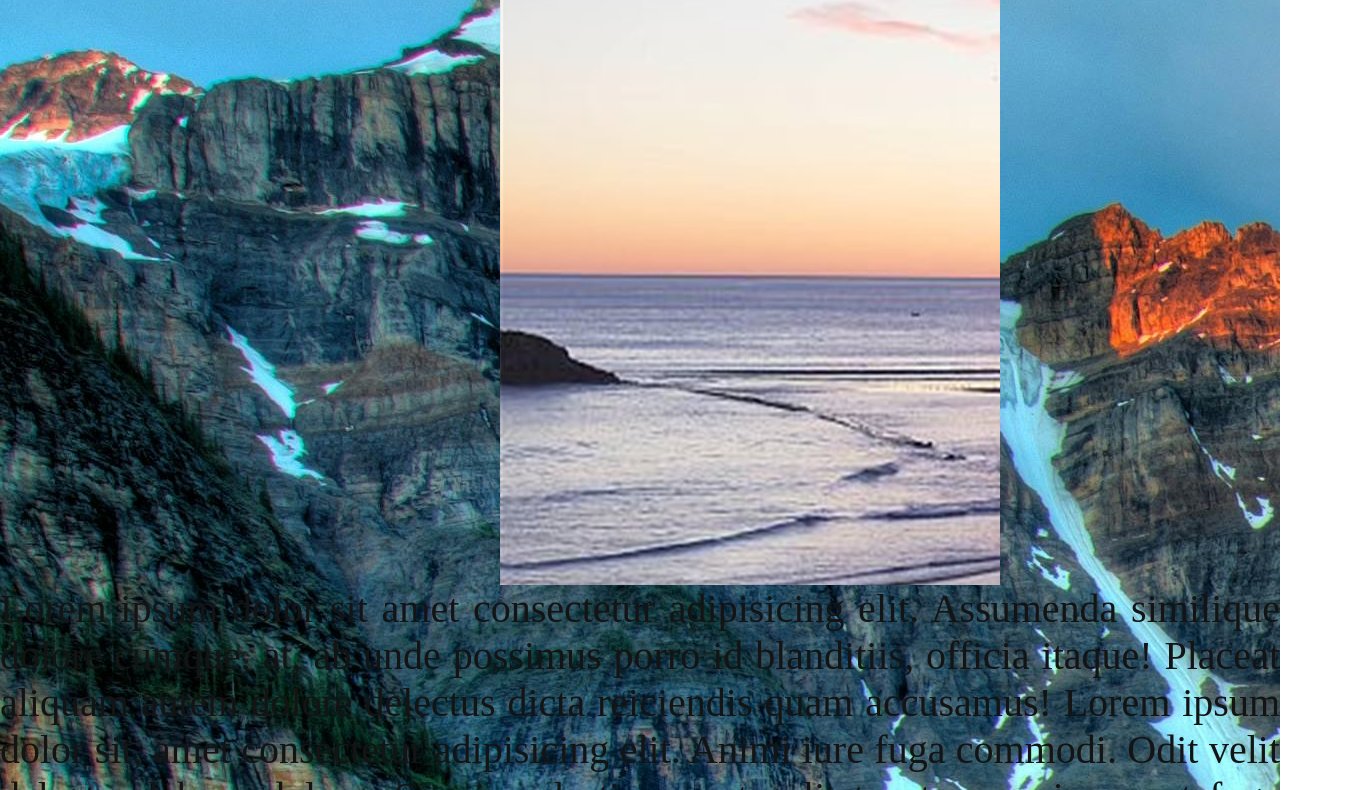
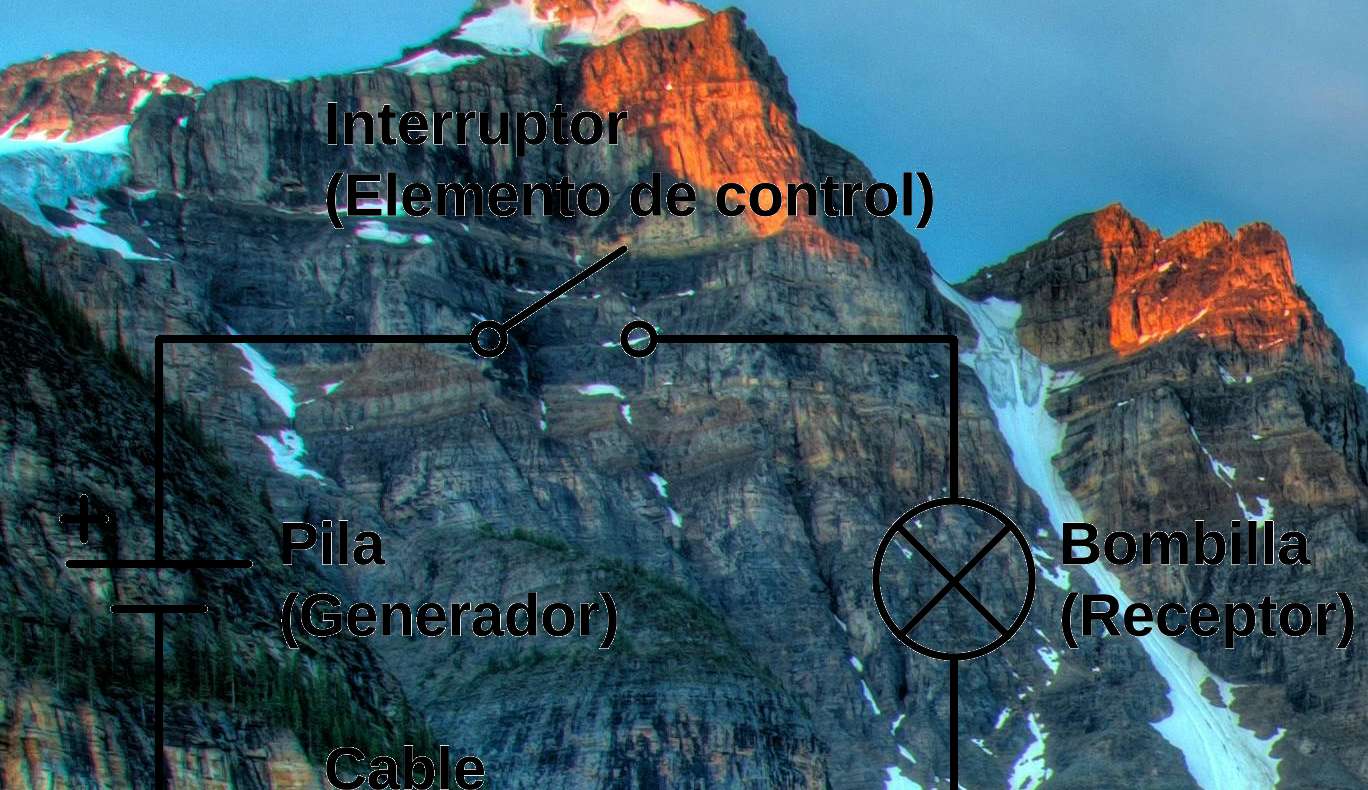
Before and after one commit to El-Teso-del-Tesismo/Real-mapa, a plain HTML site: page Tecnología.html in a window 1280 px wide. Shown: the part 170-960 px from the top of the page, 1368 px wide, since content can reach past the window. Drawn offline with Linux system fonts and the light colour scheme.

Commit message:
Add files via upload

```diff
--- a/estilos.css
+++ b/estilos.css
@@ -22,9 +22,9 @@ body{
 }
 
 .img1{
-    height: 600px;
-    width: 1000px;
-    background-image: url("fondo\ 3.jpg");
-    background-repeat: no-repeat;
-    background-position: 500px;
+    height: 922px;
+    width: 1368px;
+    background-image: url("fondo\ 6.png");
+    background-repeat: no-repeat ;
+    display: flex;
 }
--- a/temas.css
+++ b/temas.css
@@ -25,7 +25,7 @@ flex-direction: column;
 
 .tec{
     width: 100%;
-    height: 400px;
+    height: 600px;
     background-color: rgb(25, 163, 12);
     font-size: 25px;
     text-align: justify;
```
Also changed, not shown: fondo 6.png (added).
